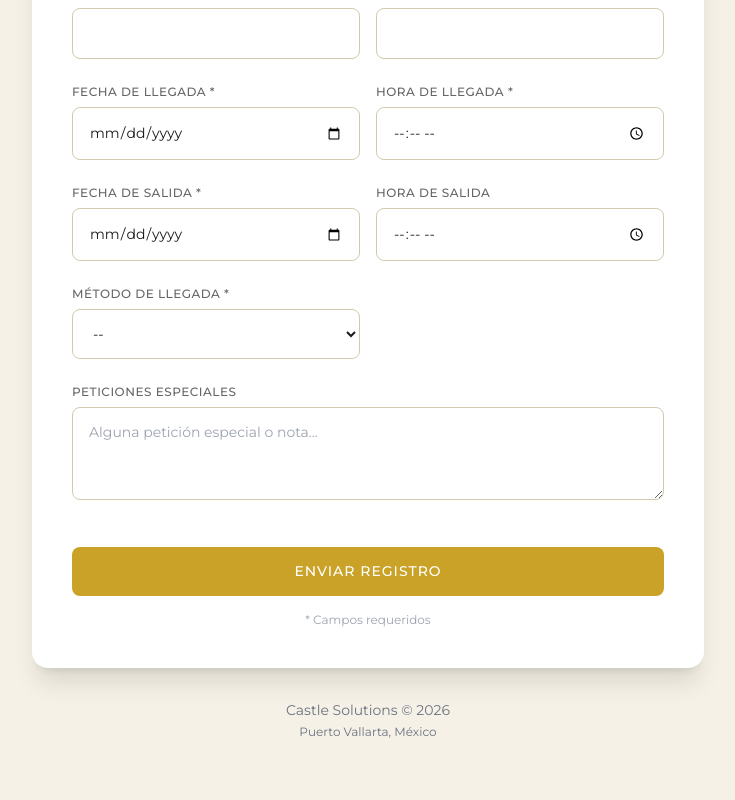
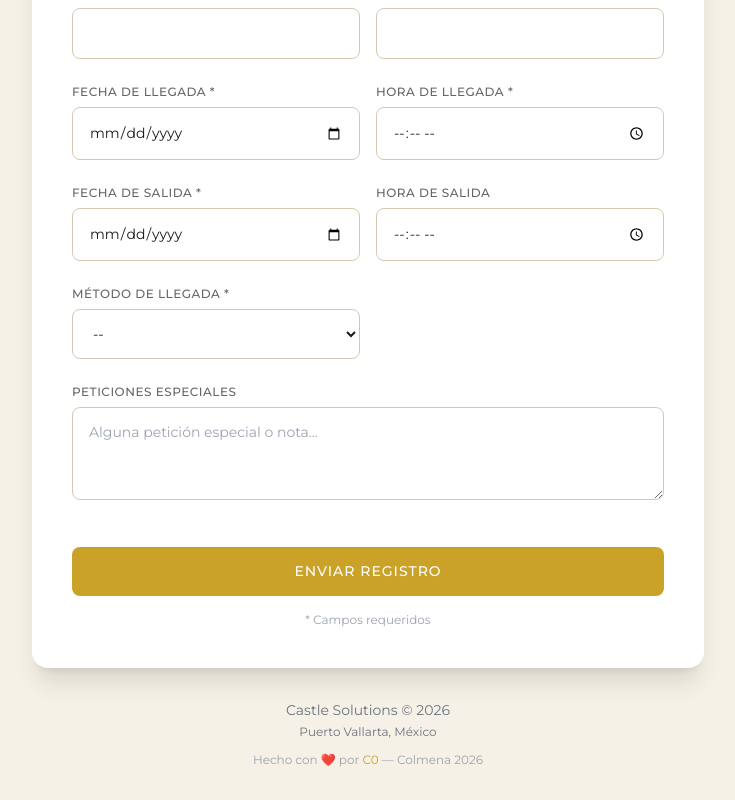
Before and after one commit to Pvrolomx/castle-checkin, a Next.js app: page /checkin in a window 1280 px wide. Shown: the part 724-1524 px from the top of the page, without its empty margins (272-1007 px from the left). Before the commit the page ends 1496 px from the top, so only its background shows below. Built offline with nearby package versions, Linux system fonts and the light colour scheme.

Commit message:
Add PWA + C0 signature: app/checkin/page.js

```diff
--- a/app/checkin/page.js
+++ b/app/checkin/page.js
@@ -275,6 +275,7 @@ export default function CheckinPage() {
         <div className="text-center mt-8 text-gray-500 text-sm">
           <p>Castle Solutions © {new Date().getFullYear()}</p>
           <p className="text-xs mt-1">Puerto Vallarta, México</p>
+          <p className="text-gray-400 text-xs mt-3">Hecho con ❤️ por <span style={{color: "#C9A227"}}>C0</span> — Colmena 2026</p>
         </div>
       </div>
     </div>
```
